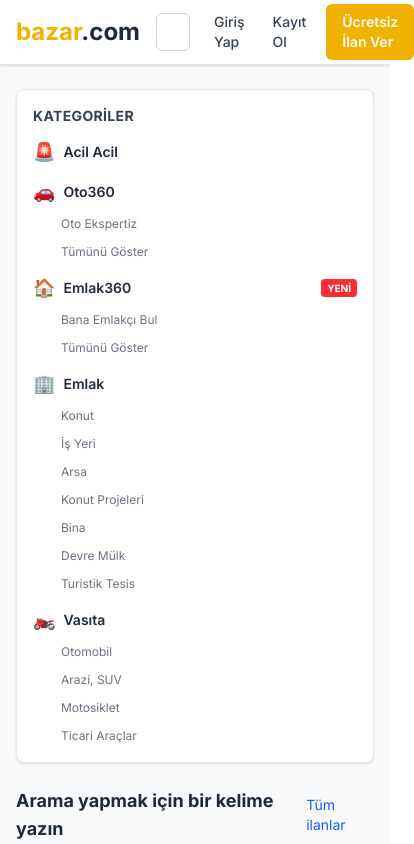
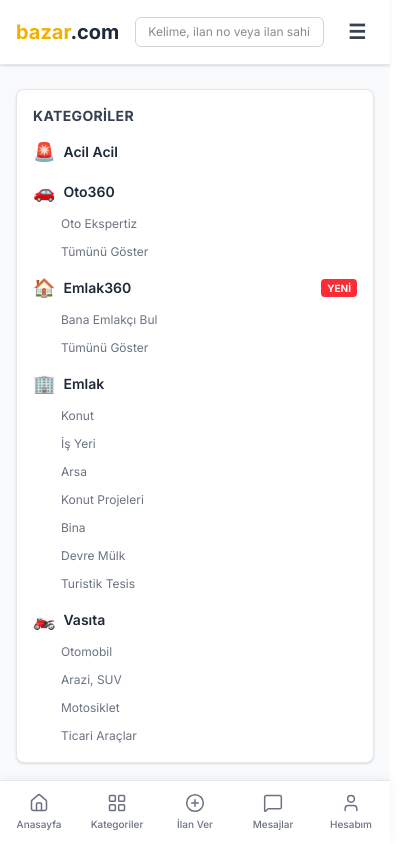
Before and after one commit to fd1328fd-hash/web-ticaret, a Next.js app: page /ara in a window 390 px wide. Shown: the top 844 px of the page, 414 px wide, since content can reach past the window. Built offline with nearby package versions, Linux system fonts and the light colour scheme.

Commit message:
Mobil alt menü ve düzenlemeler eklendi

```diff
--- a/app/layout.tsx
+++ b/app/layout.tsx
@@ -1,12 +1,14 @@
+// app/layout.tsx
 import type { Metadata } from "next";
 import { Inter } from "next/font/google";
 import "./globals.css";
+import BottomNav from "@/components/layout/BottomNav"; // YENİ EKLENDİ
 
 const inter = Inter({ subsets: ["latin"] });
 
 export const metadata: Metadata = {
-  title: "bazar.com - Türkiye'nin İlan Platformu",
-  description: "Satılık, kiralık, ikinci el, otomobil, emlak ilanları.",
+  title: "Bazar.com - Türkiye'nin İlan Platformu",
+  description: "Satılık, Kiralık, ikinci el, otomobil, emlak ilanları.",
 };
 
 export default function RootLayout({
@@ -16,7 +18,10 @@
 }>) {
   return (
     <html lang="tr">
-      <body className={inter.className}>{children}</body>
+      <body className={inter.className}>
+        {children}
+        <BottomNav /> {/* YENİ EKLENDİ: Alt menüyü sayfaya sabitler */}
+      </body>
     </html>
   );
 }
--- a/app/page.tsx
+++ b/app/page.tsx
@@ -20,7 +20,10 @@
       <Navbar />
 
       <main className="max-w-7xl mx-auto px-4 py-6 flex flex-col md:flex-row gap-6 flex-1 w-full">
-        <Sidebar />
+        {/* Mobilde Sol Menüyü Gizle, Masaüstünde Göster */}
+        <div className="hidden md:block">
+          <Sidebar />
+        </div>
 
         <section className="flex-1">
           <div className="flex justify-between items-center mb-4">
--- /dev/null
+++ b/components/layout/BottomNav.tsx
@@ -0,0 +1,39 @@
+'use client';
+
+import Link from 'next/link';
+import { usePathname } from 'next/navigation';
+import { Home, LayoutGrid, PlusCircle, MessageSquare, User } from 'lucide-react';
+
+export default function BottomNav() {
+  const pathname = usePathname();
+
+  const menuItems = [
+    { name: 'Anasayfa', path: '/', icon: Home },
+    { name: 'Kategoriler', path: '/kategori', icon: LayoutGrid },
+    { name: 'İlan Ver', path: '/ilan-ver', icon: PlusCircle },
+    { name: 'Mesajlar', path: '/mesajlar', icon: MessageSquare },
+    { name: 'Hesabım', path: '/profil', icon: User },
+  ];
+
+  return (
+    <div className="fixed bottom-0 left-0 right-0 bg-white border-t border-gray-200 flex justify-around items-center h-16 z-50 md:hidden pb-safe shadow-[0_-2px_10px_rgba(0,0,0,0.05)]">
+      {menuItems.map((item) => {
+        const Icon = item.icon;
+        const isActive = pathname === item.path;
+
+        return (
+          <Link
+            key={item.path}
+            href={item.path}
+            className={`flex flex-col items-center justify-center w-full h-full space-y-1 ${
+              isActive ? 'text-yellow-500' : 'text-gray-500 hover:text-yellow-500'
+            }`}
+          >
+            <Icon size={20} strokeWidth={isActive ? 2.5 : 1.8} />
+            <span className="text-[10px] font-medium">{item.name}</span>
+          </Link>
+        );
+      })}
+    </div>
+  );
+}
--- a/components/layout/Navbar.tsx
+++ b/components/layout/Navbar.tsx
@@ -16,6 +16,7 @@
   const [arama, setArama] = useState("");
   const [kullanici, setKullanici] = useState<Kullanici | null>(null);
   const [menuAcik, setMenuAcik] = useState(false);
+  const [mobilMenuAcik, setMobilMenuAcik] = useState(false); // YENİ: Mobil menü durumu
   const router = useRouter();
 
   useEffect(() => {
@@ -44,29 +45,37 @@
     document.cookie = "kullanici=; path=/; max-age=0";
     setKullanici(null);
     setMenuAcik(false);
+    setMobilMenuAcik(false); // Mobil menüyü de kapat
     router.push("/");
     router.refresh();
   };
 
   return (
     <header className="bg-white shadow-sm sticky top-0 z-50 border-b border-gray-200">
-      <div className="max-w-7xl mx-auto px-4 h-16 flex items-center justify-between gap-4">
+      <div className="max-w-7xl mx-auto px-4 h-16 flex items-center justify-between gap-2 md:gap-4">
+
+        {/* Logo */}
         <Link href="/" className="flex-shrink-0">
-          <span className="text-2xl font-bold text-yellow-500">bazar</span>
-          <span className="text-2xl font-bold text-gray-800">.com</span>
+          <span className="text-xl md:text-2xl font-bold text-yellow-500">bazar</span>
+          <span className="text-xl md:text-2xl font-bold text-gray-800">.com</span>
         </Link>
 
-        <form onSubmit={handleSubmit} className="flex-1 max-w-2xl">
+        {/* Arama Çubuğu */}
+        <form onSubmit={handleSubmit} className="flex-1 max-w-2xl mx-2">
           <input
             type="text"
             value={arama}
             onChange={(e) => setArama(e.target.value)}
             placeholder="Kelime, ilan no veya ilan sahibi no ile arama"
-            className="w-full border border-gray-300 rounded-md px-4 py-2 text-sm focus:outline-none focus:ring-2 focus:ring-yellow-500 focus:border-transparent"
+            className="w-full border border-gray-300 rounded-md px-3 py-1.5 md:px-4 md:py-2 text-xs md:text-sm focus:outline-none focus:ring-2 focus:ring-yellow-500 focus:border-transparent"
           />
         </form>
 
-        <div className="flex items-center gap-3 text-sm">
+        {/* Sağ Taraf: Masaüstü Kullanıcı İşlemleri ve Mobil Menü Butonu */}
+        <div className="flex items-center gap-2 text-sm">
+
+          {/* Masaüstü Kullanıcı Menüsü (Mobilde gizli) */}
+          <div className="hidden md:flex items-center gap-3">
             {kullanici ? (
               <>
                 <div className="relative">
@@ -77,106 +86,81 @@
                     <div className="w-8 h-8 bg-yellow-500 text-white rounded-full flex items-center justify-center font-bold text-sm">
                       {kullanici.name.charAt(0).toUpperCase()}
                     </div>
-                  <span className="hidden md:inline">
-                    {kullanici.name.split(" ")[0]}
-                  </span>
+                    <span>{kullanici.name.split(" ")[0]}</span>
                   </button>
 
                   {menuAcik && (
                     <div className="absolute right-0 mt-2 w-56 bg-white border border-gray-200 rounded-lg shadow-lg py-2 z-50">
                       <div className="px-4 py-2 border-b border-gray-100">
-                      <p className="font-bold text-gray-800 text-sm">
-                        {kullanici.name}
-                      </p>
-                      <p className="text-xs text-gray-500 truncate">
-                        {kullanici.email}
-                      </p>
+                        <p className="font-bold text-gray-800 text-sm">{kullanici.name}</p>
+                        <p className="text-xs text-gray-500 truncate">{kullanici.email}</p>
                       </div>
-                    <Link
-                      href="/ilan/ver"
-                      onClick={() => setMenuAcik(false)}
-                      className="block px-4 py-2 text-sm text-gray-700 hover:bg-gray-50"
-                    >
-                      ➕ İlan Ver
-                    </Link>
-                    <Link
-                      href="/mesajlar"
-                      onClick={() => setMenuAcik(false)}
-                      className="block px-4 py-2 text-sm text-gray-700 hover:bg-gray-50"
-                    >
-                      ✉️ Mesajlarım
-                    </Link>
-                    <Link
-                      href="/ilanlarim"
-                      onClick={() => setMenuAcik(false)}
-                      className="block px-4 py-2 text-sm text-gray-700 hover:bg-gray-50"
-                    >
-                      📋 İlanlarım
-                    </Link>
-                    <Link
-                      href="/favoriler"
-                      onClick={() => setMenuAcik(false)}
-                      className="block px-4 py-2 text-sm text-gray-700 hover:bg-gray-50"
-                    >
-                      ♡ Favorilerim
-                    </Link>
-                    <Link
-                      href="/profil"
-                      onClick={() => setMenuAcik(false)}
-                      className="block px-4 py-2 text-sm text-gray-700 hover:bg-gray-50"
-                    >
-                      👤 Profilim
-                    </Link>
+                      <Link href="/ilan/ver" className="block px-4 py-2 text-sm text-gray-700 hover:bg-gray-50">➕ İlan Ver</Link>
+                      <Link href="/mesajlar" className="block px-4 py-2 text-sm text-gray-700 hover:bg-gray-50">✉️ Mesajlarım</Link>
+                      <Link href="/ilanlarim" className="block px-4 py-2 text-sm text-gray-700 hover:bg-gray-50">📋 İlanlarım</Link>
+                      <Link href="/favoriler" className="block px-4 py-2 text-sm text-gray-700 hover:bg-gray-50">♡ Favorilerim</Link>
+                      <Link href="/profil" className="block px-4 py-2 text-sm text-gray-700 hover:bg-gray-50">👤 Profilim</Link>
                       {kullanici.role === "ADMIN" && (
-                      <Link
-                        href="/admin"
-                        onClick={() => setMenuAcik(false)}
-                        className="block px-4 py-2 text-sm text-red-600 hover:bg-red-50 font-medium"
-                      >
-                        🔧 Admin Paneli
-                      </Link>
+                        <Link href="/admin" className="block px-4 py-2 text-sm text-red-600 hover:bg-red-50 font-medium">🔧 Admin Paneli</Link>
                       )}
-                    <button
-                      onClick={cikisYap}
-                      className="w-full text-left px-4 py-2 text-sm text-red-600 hover:bg-red-50 border-t border-gray-100 mt-1"
-                    >
-                      🚪 Çıkış Yap
-                    </button>
+                      <button onClick={cikisYap} className="w-full text-left px-4 py-2 text-sm text-red-600 hover:bg-red-50 border-t border-gray-100 mt-1">🚪 Çıkış Yap</button>
                     </div>
                   )}
                 </div>
-
-              <Link
-                href="/ilan/ver"
-                className="bg-yellow-500 hover:bg-yellow-600 text-white font-semibold px-4 py-2 rounded-md transition"
-              >
+                <Link href="/ilan/ver" className="bg-yellow-500 hover:bg-yellow-600 text-white font-semibold px-4 py-2 rounded-md transition whitespace-nowrap">
                   Ücretsiz İlan Ver
                 </Link>
               </>
             ) : (
               <>
-              <Link
-                href="/giris"
-                className="text-gray-700 hover:text-yellow-600 font-medium px-2 py-2"
-              >
-                Giriş Yap
-              </Link>
-              <Link
-                href="/kayit"
-                className="text-gray-700 hover:text-yellow-600 font-medium px-2 py-2"
-              >
-                Kayıt Ol
-              </Link>
-              <Link
-                href="/ilan/ver"
-                className="bg-yellow-500 hover:bg-yellow-600 text-white font-semibold px-4 py-2 rounded-md transition"
-              >
+                <Link href="/giris" className="text-gray-700 hover:text-yellow-600 font-medium px-2 py-2">Giriş Yap</Link>
+                <Link href="/kayit" className="text-gray-700 hover:text-yellow-600 font-medium px-2 py-2">Kayıt Ol</Link>
+                <Link href="/ilan/ver" className="bg-yellow-500 hover:bg-yellow-600 text-white font-semibold px-4 py-2 rounded-md transition whitespace-nowrap">
                   Ücretsiz İlan Ver
                 </Link>
               </>
             )}
           </div>
+
+          {/* Mobil Hamburger Menü Butonu (Sadece mobilde görünür) */}
+          <button
+            className="md:hidden p-2 text-gray-700 font-bold text-xl"
+            onClick={() => setMobilMenuAcik(!mobilMenuAcik)}
+          >
+            {mobilMenuAcik ? "✕" : "☰"}
+          </button>
         </div>
+      </div>
+
+      {/* Mobil Açılır Menü Paneli (Sadece mobilde görünür) */}
+      {mobilMenuAcik && (
+        <div className="md:hidden bg-white border-t border-gray-200 px-4 py-3 space-y-3 shadow-lg">
+          <p className="text-xs font-bold text-gray-400 uppercase tracking-wider">Kategoriler</p>
+          <div className="grid grid-cols-2 gap-2">
+            <Link href="/kategori/emlak" className="block text-sm font-medium text-gray-700 p-2 bg-gray-50 rounded-md">🏠 Emlak</Link>
+            <Link href="/kategori/vasita" className="block text-sm font-medium text-gray-700 p-2 bg-gray-50 rounded-md">🚗 Vasıta</Link>
+            <Link href="/kategori/oto360" className="block text-sm font-medium text-gray-700 p-2 bg-gray-50 rounded-md">🔧 Oto360</Link>
+            <Link href="/kategori/acil" className="block text-sm font-medium text-gray-700 p-2 bg-gray-50 rounded-md">🚨 Acil Acil</Link>
+          </div>
+
+          <div className="border-t border-gray-100 pt-3">
+            {kullanici ? (
+              <div className="space-y-1">
+                <p className="text-xs font-bold text-gray-400 uppercase tracking-wider mb-2">Hesabım</p>
+                <Link href="/ilan/ver" onClick={() => setMobilMenuAcik(false)} className="block text-sm text-gray-700 py-1">➕ İlan Ver</Link>
+                <Link href="/mesajlar" onClick={() => setMobilMenuAcik(false)} className="block text-sm text-gray-700 py-1">✉️ Mesajlarım</Link>
+                <Link href="/profil" onClick={() => setMobilMenuAcik(false)} className="block text-sm text-gray-700 py-1">👤 Profilim</Link>
+                <button onClick={cikisYap} className="block text-sm text-red-600 py-1 font-medium">🚪 Çıkış Yap</button>
+              </div>
+            ) : (
+              <div className="flex flex-col gap-2">
+                <Link href="/giris" onClick={() => setMobilMenuAcik(false)} className="block text-center text-sm font-medium text-yellow-600 border border-yellow-500 py-2 rounded-md">Giriş Yap</Link>
+                <Link href="/kayit" onClick={() => setMobilMenuAcik(false)} className="block text-center text-sm font-medium text-white bg-yellow-500 py-2 rounded-md">Kayıt Ol</Link>
+              </div>
+            )}
+          </div>
+        </div>
+      )}
     </header>
   );
 }
--- a/package.json
+++ b/package.json
@@ -15,6 +15,7 @@
     "@vercel/blob": "^2.8.1",
     "bcryptjs": "^3.0.3",
     "cloudinary": "^2.11.0",
+    "lucide-react": "^1.55.0",
     "next": "16.3.8",
     "next-auth": "^4.24.15",
     "prisma": "^6.19.3",
```
Also changed, not shown: public/manifest.json (added), 1 other file (tests, documents, lock files or other folders). Lines whose indentation alone changed are shown as unchanged.
